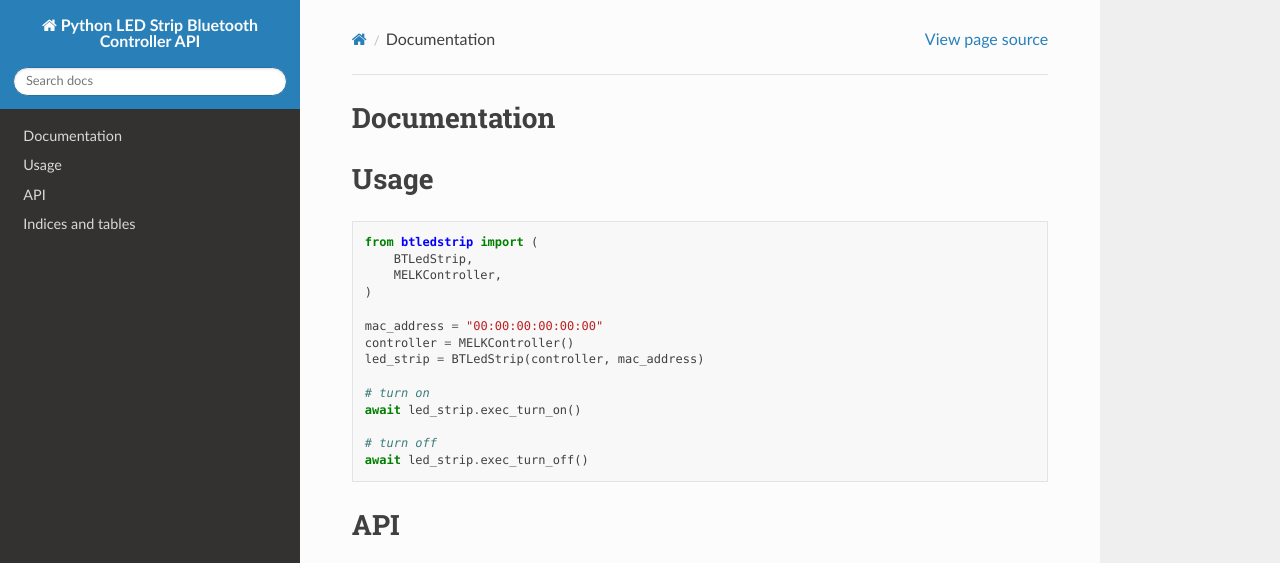
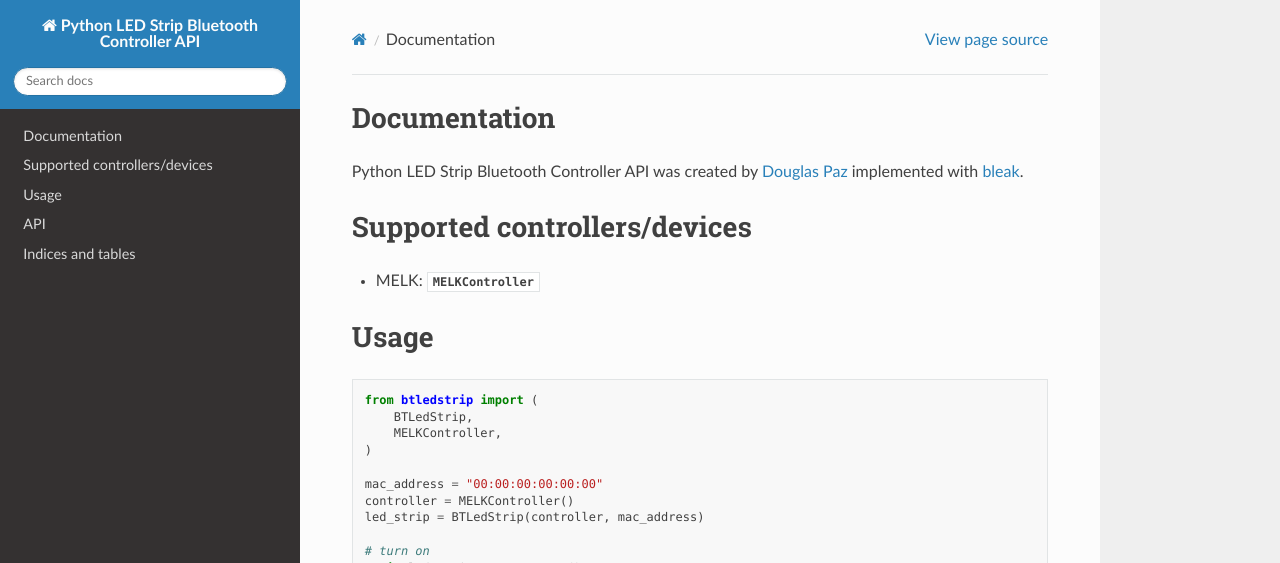
Before and after one commit to dougppaz/python-bt-led-strip, a Sphinx documentation site: the page built from docs/index.rst, in a window 1280 px wide and 1112 px high, cut to the strip 0-563 px from the top of the window. Built offline with Sphinx 7.4.7 and the Read the Docs theme 2.0.0, drawn with Linux system fonts in a browser that asks for light colours.

Commit message:
feat: improve docs

```diff
--- a/docs/index.rst
+++ b/docs/index.rst
@@ -6,6 +6,12 @@
 Documentation
 =============
 
+Python LED Strip Bluetooth Controller API was created by `Douglas Paz <https://www.douglaspaz.com/>`_ implemented with `bleak <https://github.com/hbldh/bleak>`_.
+
+Supported controllers/devices
+=============================
+
+- MELK: :class:`MELKController<btledstrip.MELKController>`
 
 Usage
 =====
```
